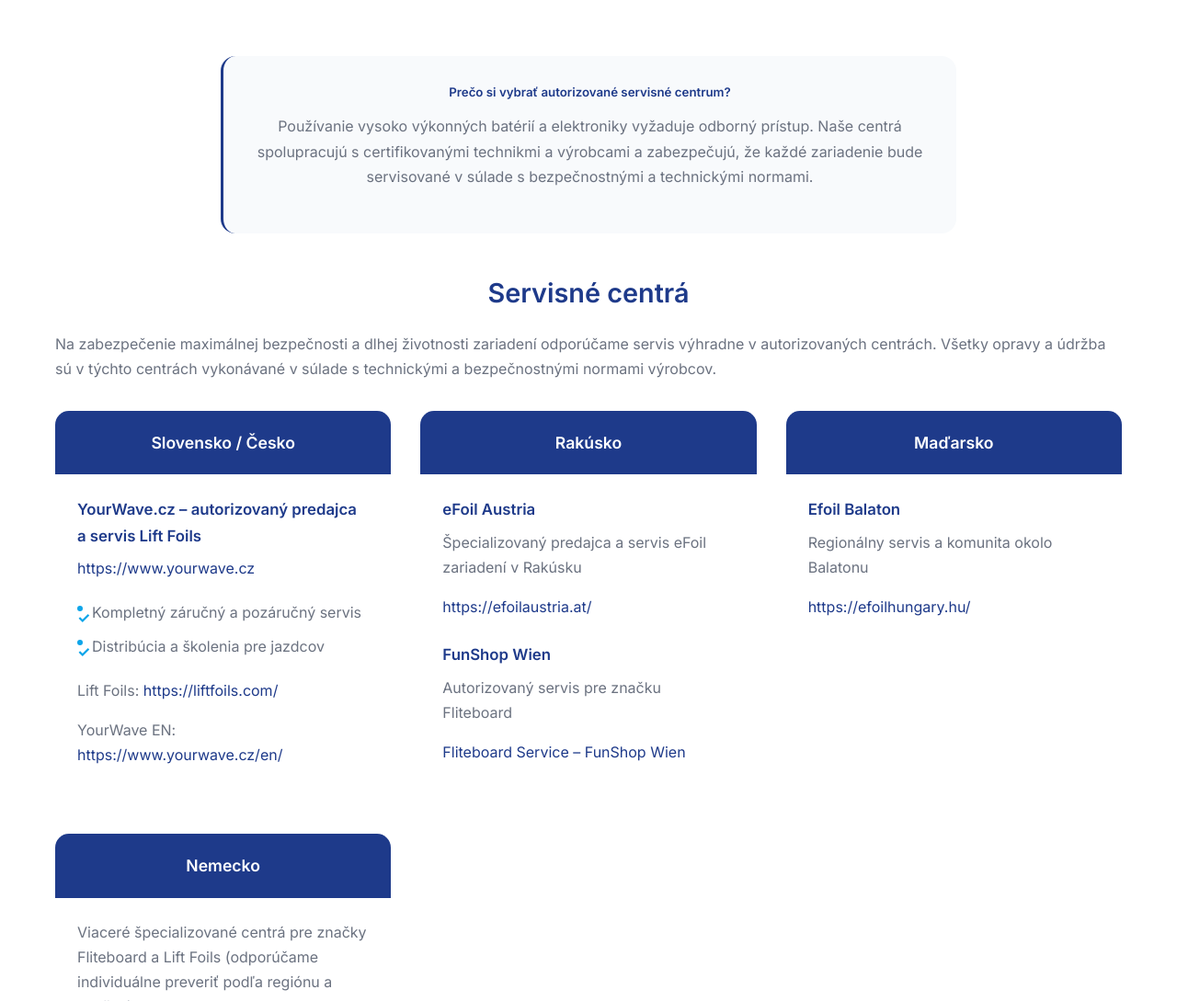
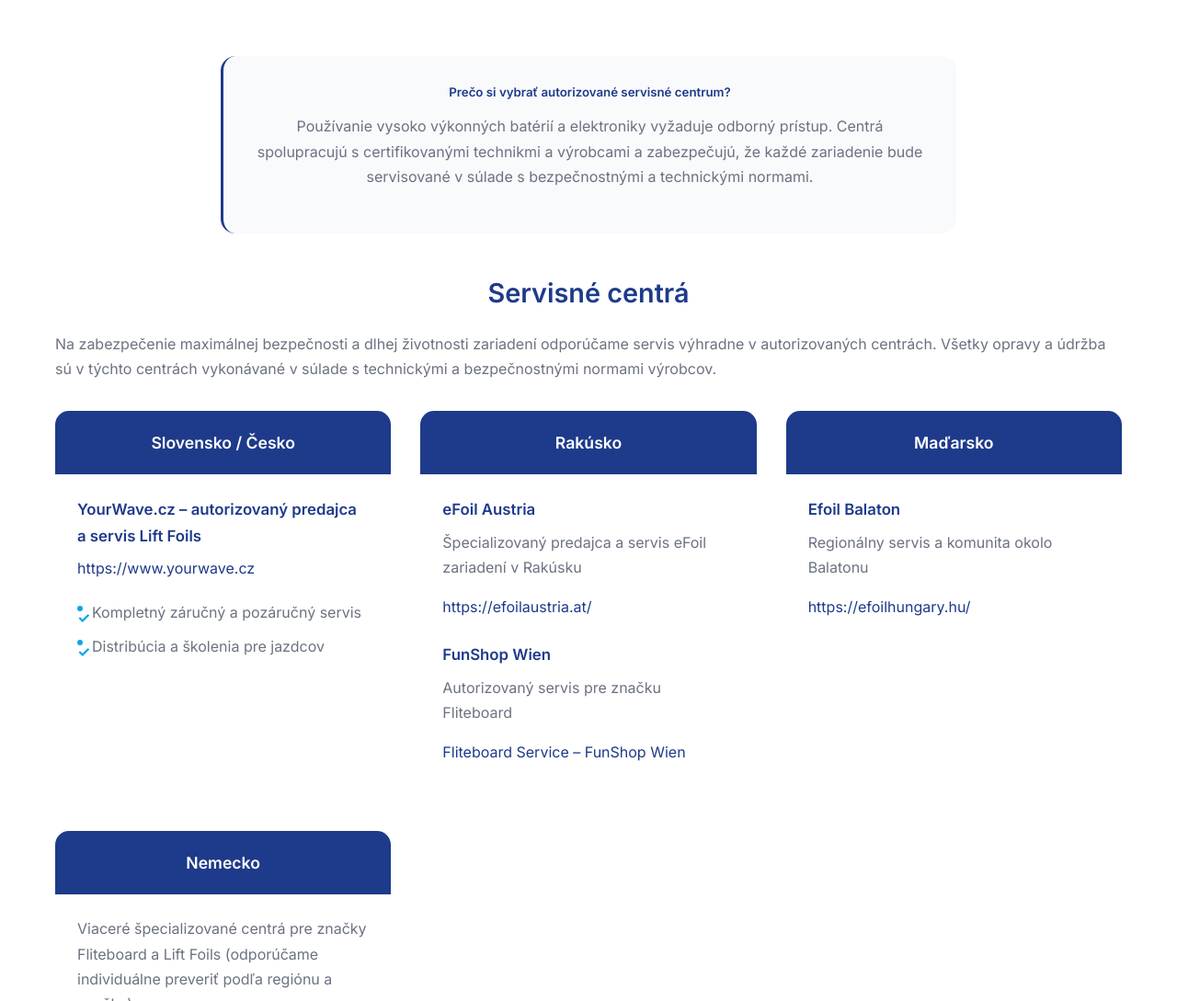
Before and after one commit to Semjuel19/efoil, a plain HTML site: page index.html in a window 1280 px wide. Shown: the part 10911-12000 px from the top of the page at 92% size. Drawn offline with Linux system fonts and the light colour scheme.

Commit message:
Change links.

```diff
--- a/index.html
+++ b/index.html
@@ -829,7 +829,7 @@
               <h5>Prečo si vybrať autorizované servisné centrum?</h5>
               <p>
                 Používanie vysoko výkonných batérií a elektroniky vyžaduje
-                odborný prístup. Naše centrá spolupracujú s certifikovanými
+                odborný prístup. Centrá spolupracujú s certifikovanými
                 technikmi a výrobcami a zabezpečujú, že každé zariadenie bude
                 servisované v súlade s bezpečnostnými a technickými normami.
               </p>
@@ -864,18 +864,7 @@
                     <li>Kompletný záručný a pozáručný servis</li>
                     <li>Distribúcia a školenia pre jazdcov</li>
                   </ul>
-                  <p>
-                    Lift Foils:
-                    <a href="https://liftfoils.com/" target="_blank"
-                      >https://liftfoils.com/</a
-                    >
-                  </p>
-                  <p>
-                    YourWave EN:
-                    <a href="https://www.yourwave.cz/en/" target="_blank"
-                      >https://www.yourwave.cz/en/</a
-                    >
-                  </p>
+
                 </div>
               </div>
 
@@ -935,9 +924,9 @@
                   </p>
                   <p>
                     <a
-                      href="https://www.funshop.at/produkt/fliteboard-service/"
+                      href="https://de.efoil-riders.com/"
                       target="_blank"
-                      >Fliteboard Service – FunShop Wien</a
+                      >eFoil Riders Deutschland</a
                     >
                   </p>
                 </div>
@@ -947,7 +936,7 @@
 
           <!-- Water Sports Accessories -->
           <div class="accessories-section" style="margin-top: 3rem">
-            <h4>Obchody doplnkov na vodné športy</h4>
+            <h3 style="text-align: center">Obchody doplnkov na vodné športy</h3>
             <div class="accessories-grid">
               <div class="accessory-card">
                 <h4>E-SHOP IMIDJEX</h4>
```
